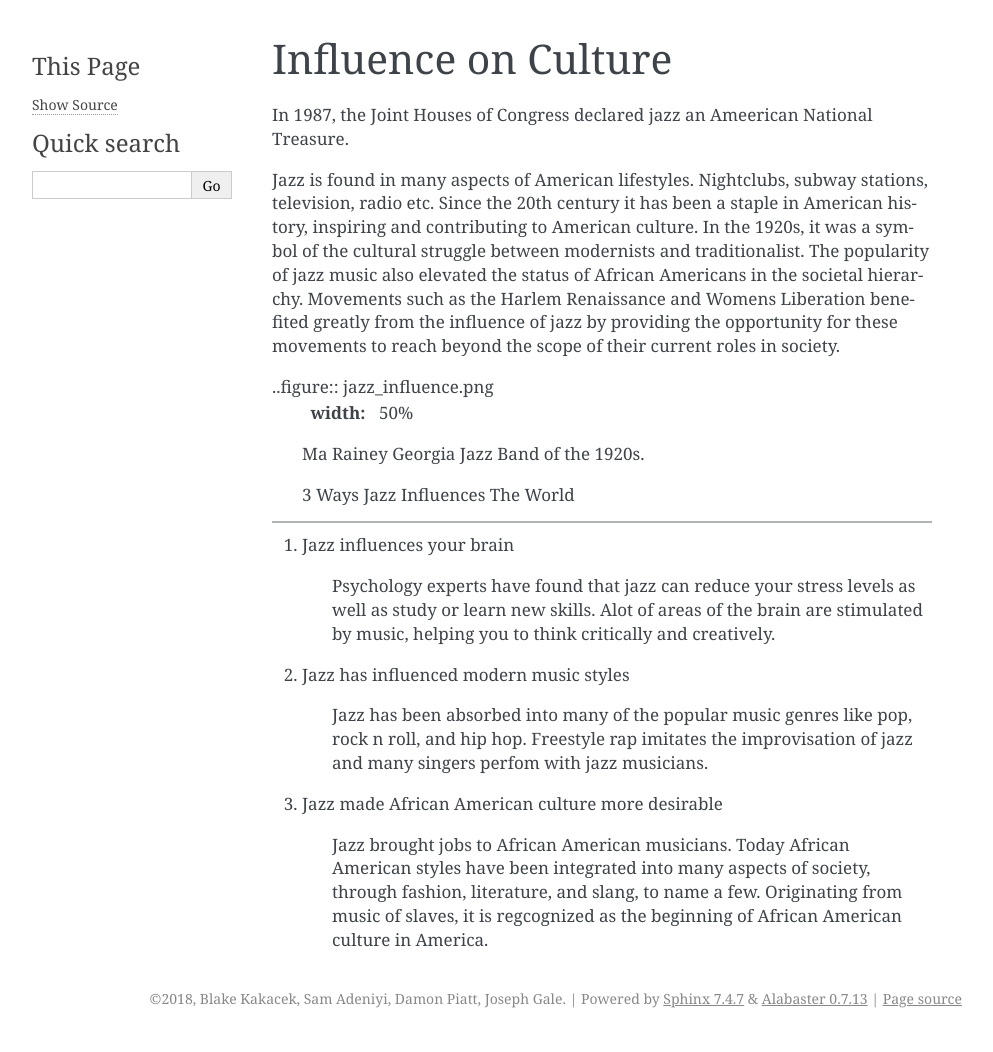
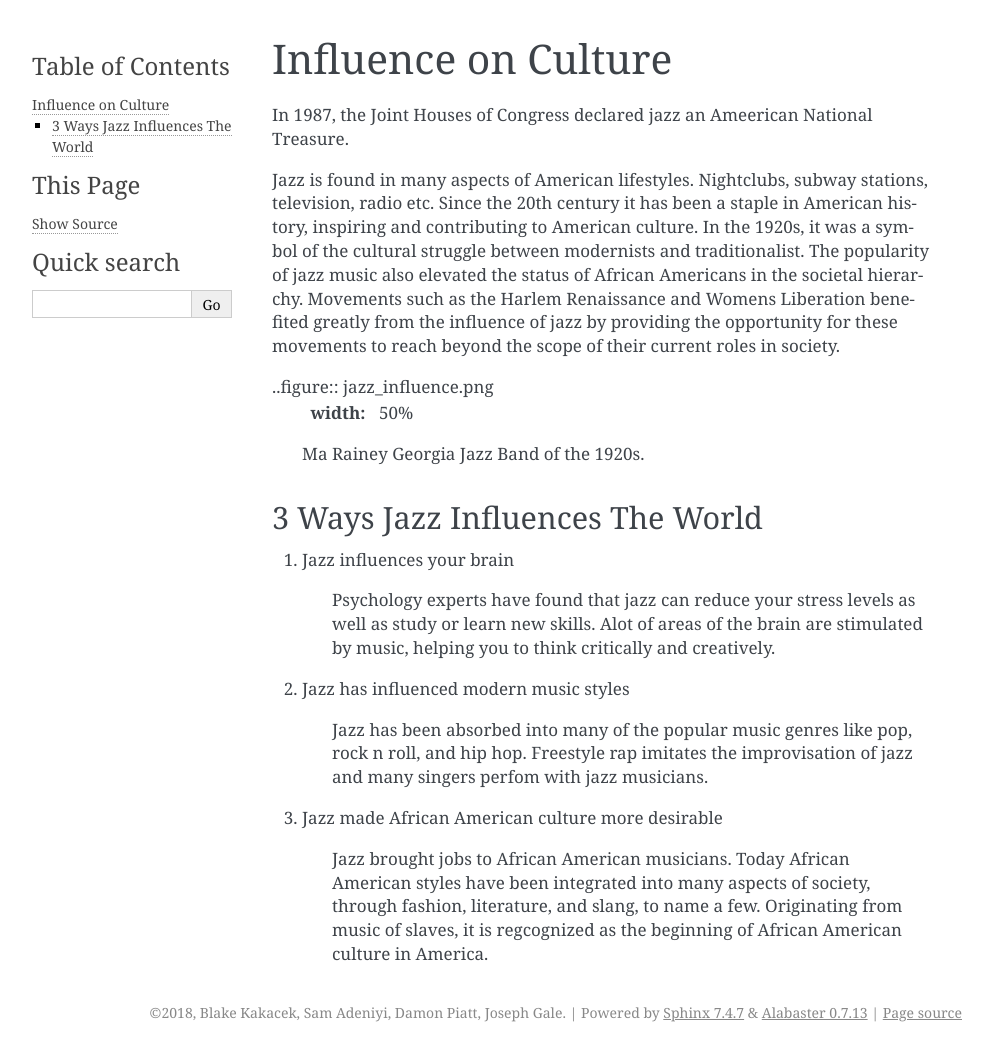
Before and after one commit to Bkakacek/static_pages, a Sphinx documentation site: the page built from source/jazz_influence_on_culture/jazz_influence_on_culture.rst, in a window 1280 px wide. Shown: the whole page, without its empty margins (148-1141 px from the left). Built offline with Sphinx 7.4.7, drawn with Linux system fonts in a browser that asks for light colours.

Commit message:
adding page 3 2.0 pt 1

```diff
--- a/source/jazz_influence_on_culture/jazz_influence_on_culture.rst
+++ b/source/jazz_influence_on_culture/jazz_influence_on_culture.rst
@@ -12,8 +12,8 @@ Jazz is found in many aspects of American lifestyles. Nightclubs, subway station
 	Ma Rainey Georgia Jazz Band of the 1920s.
 
 
-	3 Ways Jazz Influences The World
-------------------------------------
+3 Ways Jazz Influences The World
+--------------------------------
 
 1) Jazz influences your brain
 
```
